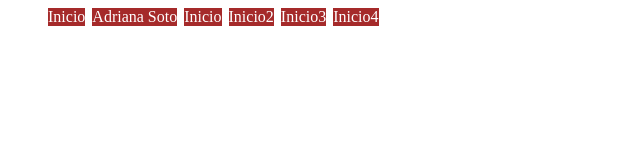
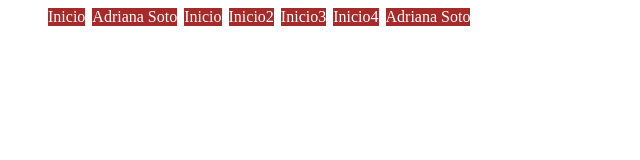
Before and after one commit to AdriSto/2021-boot, a plain HTML site: page Session1/index.html in a window 1280 px wide. Shown: the whole page, without its empty margins (0-640 px from the left). Drawn offline with Linux system fonts and the light colour scheme.

Commit message:
Se agrega nuevo link

```diff
--- a/Session1/index.html
+++ b/Session1/index.html
@@ -26,6 +26,9 @@
                 <li>
                     <a href="">Inicio4</a>
                 </li>
+                <li>
+                    <a href="adr.html">Adriana Soto</a>
+                </li>
               </ul>
             </nav>
 
```
